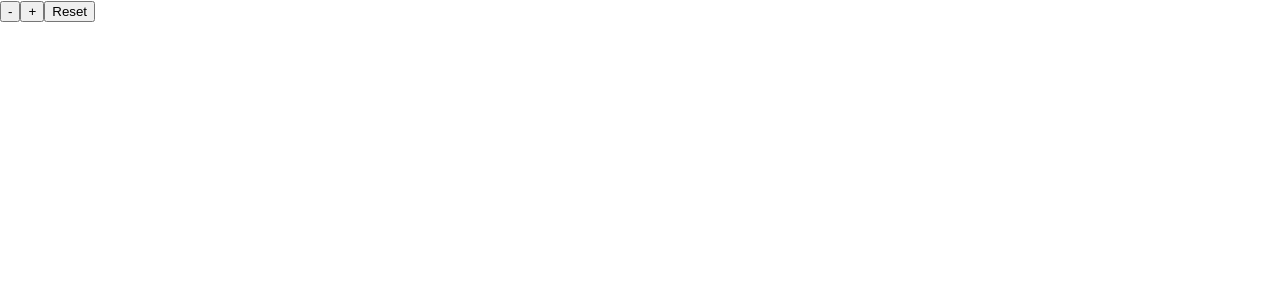
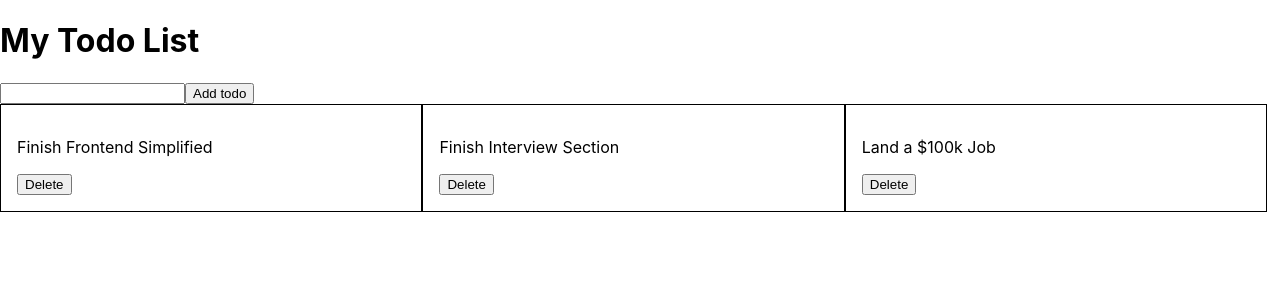
Before and after one commit to prattparedes/React-Crash-Course, a React (Create React App) app: page / in a window 1280 px wide. Shown: the top 300 px of the page. Built offline with nearby package versions, Linux system fonts and the light colour scheme.

Commit message:
show modal

```diff
--- a/src/App.jsx
+++ b/src/App.jsx
@@ -8,11 +8,11 @@ import Array from "./Components/Array.jsx"
 
 
 function App() {
-  return <Array />
+  const [showModal, setShowModal] = useState(false)
 
-  return <Counter />
-
-  const [showModal, setShowModal] = useState(false)
+  function showModalF() {
+    !showModal ? setShowModal(!showModal) : <></>
+  }
 
   return (
     <div>
--- a/src/Components/Todo.jsx
+++ b/src/Components/Todo.jsx
@@ -1,14 +1,10 @@
 import "./Todo.css";
 
 function Todo({ title }) {
-  function deleteTodo(id) {
-    console.log('deleteTodo()', title.toUpperCase())
-  }
-
   return (
     <div className="todo">
       <p>{title}</p>
-      <button onClick={() => {deleteTodo(1)}}>Delete</button>
+      <button onClick={() => null}>Delete</button>
     </div>
   );
 }
```
